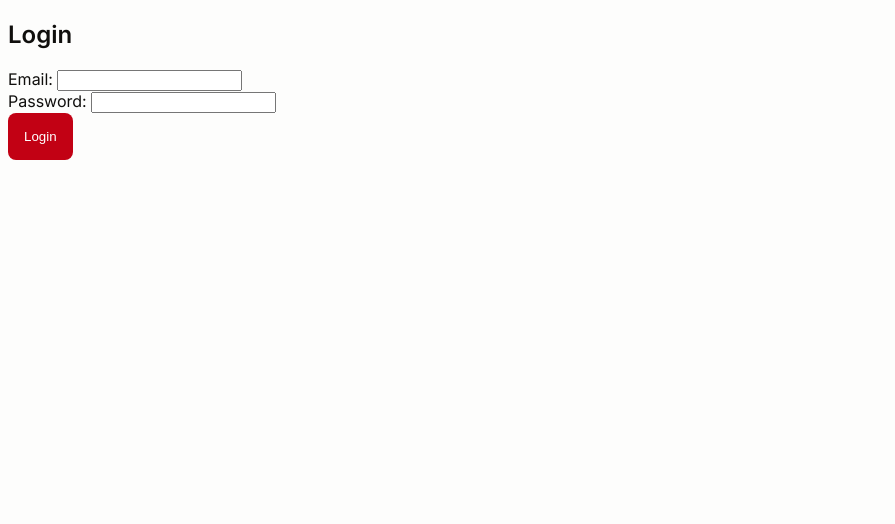
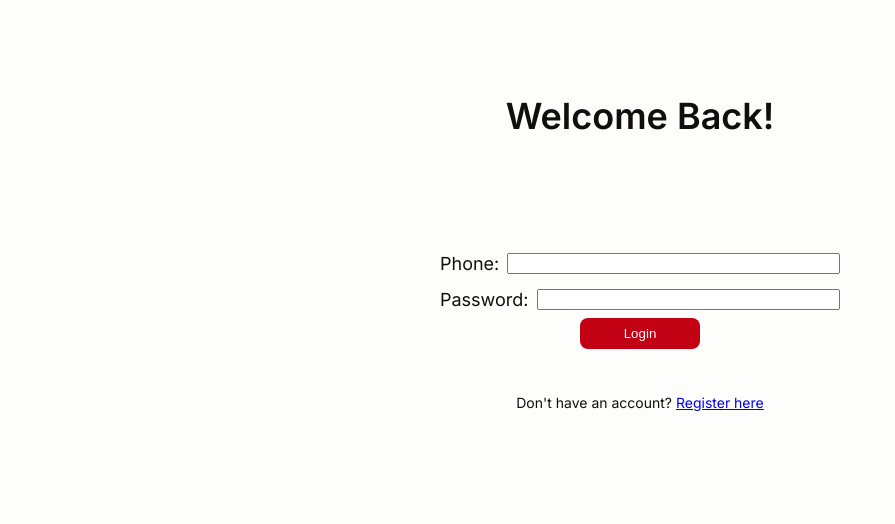
Before and after one commit to ongsqrd/van-seat-reservation, a PHP site: page /login.php in a window 1280 px wide. Shown: the top 524 px of the page, without its empty margins (0-895 px from the left). Run offline with PHP 8.4, Linux system fonts and the light colour scheme.

Commit message:
added login.php content and style.css

```diff
--- a/public/css/style.css
+++ b/public/css/style.css
@@ -24,6 +24,11 @@
   --space-4: 32px;
   --radius:  8px;
 
+  --size-1: 10px;
+  --size-2: 14px;
+  --size-3: 18px;
+  --size-4: 24px;
+
   --font-body: 'Inter', 'Noto Sans Thai', sans-serif;
 }
 
@@ -37,7 +42,47 @@ body {
 .btn-primary {
   background: var(--brand-primary);
   color: #fff;
-  padding: var(--space-3);
+  padding: var(--space-2) var(--space-3);
   border-radius: var(--radius);
   border: none;
 }
+
+.btn-centered {
+  margin-top: var(--space-4);
+  padding: var(--space-2) var(--space-3);
+  display: block;
+  width: 30%;
+  margin: 0 auto;
+}
+
+.header-centered {
+  text-align: center;
+  margin-top: var(--space-4);
+  padding-top: var(--space-4);
+  margin-bottom: var(--space-4);
+  font-size: var(--size-4);
+}
+
+.login-container {
+  max-width: 400px;
+  margin: 100px auto;
+  padding: var(--space-2);
+  border-radius: var(--radius);
+  line-height: 2;
+  font-size: var(--size-3);
+}
+
+.form-group {
+  display: grid;
+  gap: var(--space-2);
+  grid-template-columns: auto 1fr;
+  align-items: center
+}
+
+.navlink-centered {
+  appearance: none;
+  text-align: center;
+  align-items: center;
+  margin-top: var(--space-1);
+  font-size: var(--size-2);
+}
--- a/public/login.php
+++ b/public/login.php
@@ -7,18 +7,25 @@
     <link rel="stylesheet" href="css/style.css">
 </head>
 <body>
+    <div class="header-centered">
+        <h2>Welcome Back!</h2>
+    </div>
+
     <div class="login-container">
-        <h2>Login</h2>
         <form action="login_process.php" method="POST">
             <div class="form-group">
-                <label for="email">Email:</label>
-                <input type="email" id="email" name="email" required>
+                <label for="phone">Phone:</label>
+                <input type="tel" id="phone" name="phone" required>
             </div>
             <div class="form-group">
                 <label for="password">Password:</label>
                 <input type="password" id="password" name="password" required>
             </div>
-            <button type="submit" class="btn-primary">Login</button>
+            <button type="submit" class="btn-primary btn-centered">Login</button>
+            <br>
+            <div class="navlink-centered">
+                <label for="no-account">Don't have an account? <a href="register.php">Register here</a></label>
+            </div>
         </form>
     </div>
 </body>
```
Also changed, not shown: public/index.php (+12 -0 lines).
